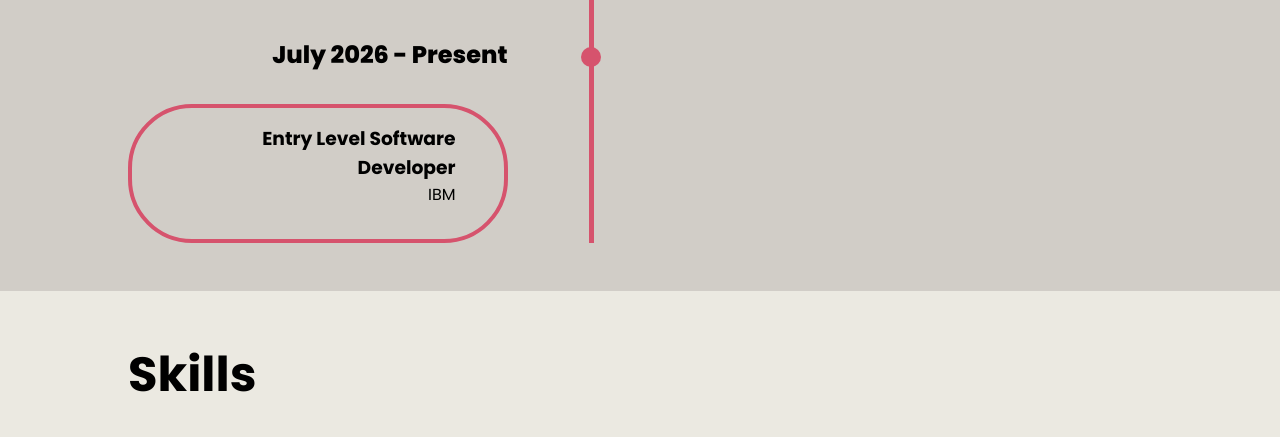
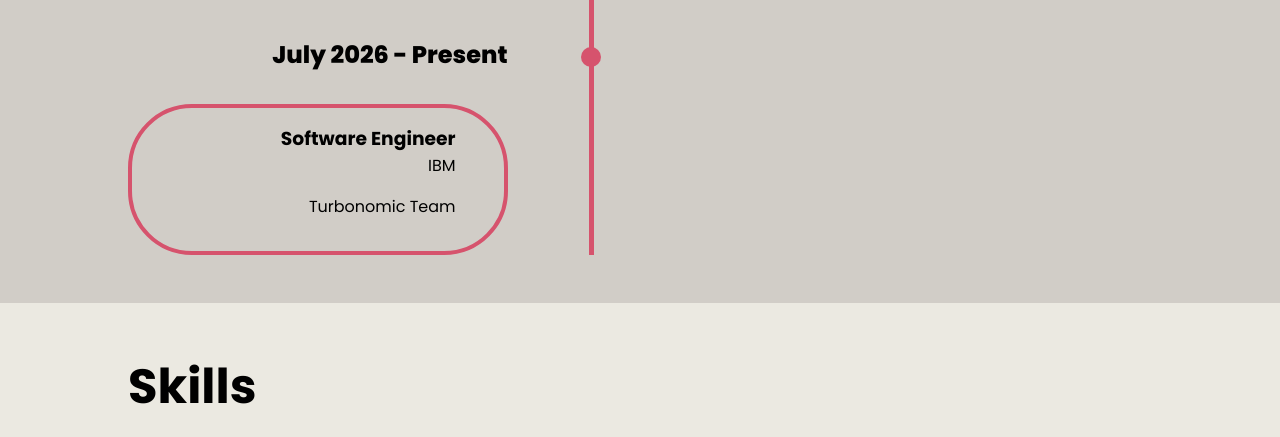
Before and after one commit to tans88/portfolio-website, a website: page index.html in a window 1280 px wide. Shown: the part 3611-4048 px from the top of the page. Drawn offline with nearby package versions, Linux system fonts and the light colour scheme.

Commit message:
current role update

```diff
--- a/index.html
+++ b/index.html
@@ -129,8 +129,9 @@
                     <div class="dot"></div>
                     <div class="date">July 2026 - Present</div>
                     <div class="description">
-                        <h3>Entry Level Software Developer</h3>
+                        <h3>Software Engineer</h3>
                         <p>IBM</p>
+                        <p>Turbonomic Team</p>
                     </div>
                 </div>
 
```
